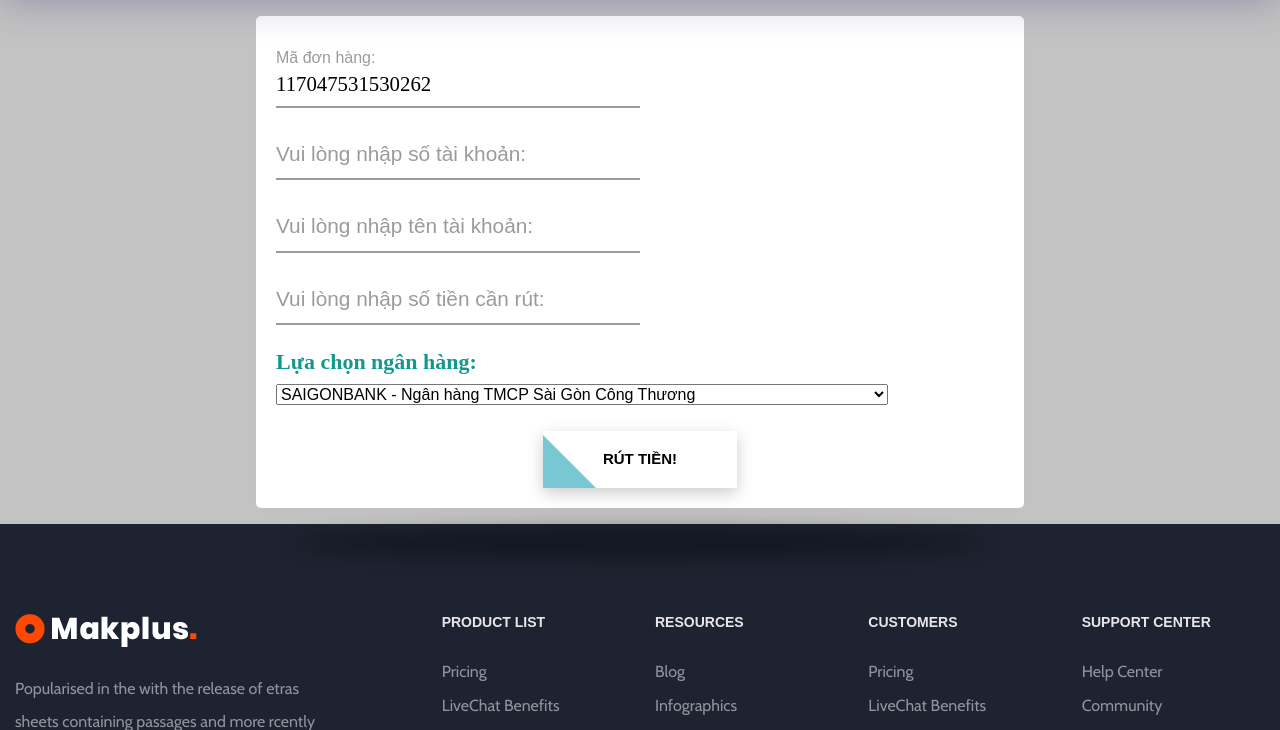
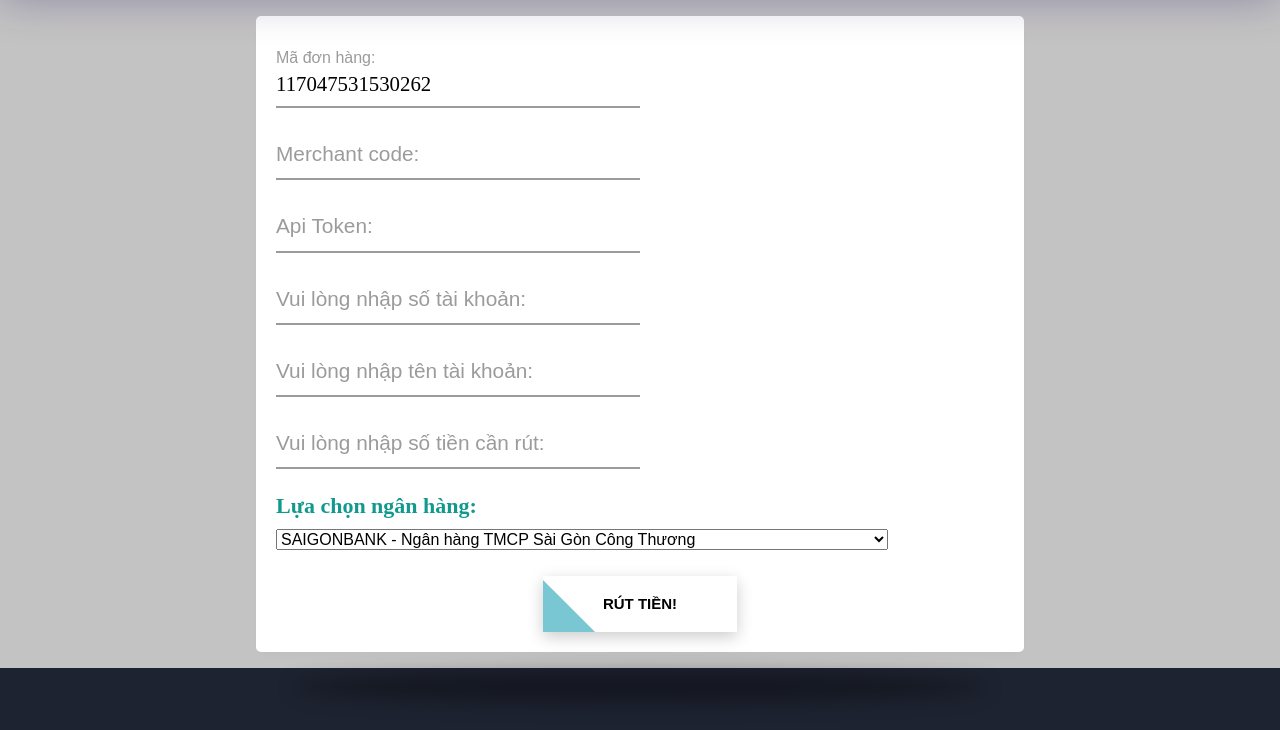
Before and after one commit to tuanlinhtony/app_test_payment_channel, a Node server app: page /pay_out in a window 1280 px wide. Shown: the part 165-895 px from the top of the page. Run offline with Node 20, Linux system fonts and the light colour scheme; some libraries are stand-ins or nearby versions; some web fonts are replaced.

Commit message:
Add feature input merchant key and code to payout and qr code

```diff
--- a/src/public/js/my_js/pay_out_payment.js
+++ b/src/public/js/my_js/pay_out_payment.js
@@ -3,6 +3,8 @@ console.log("Client side javascript is loaded")
 const inputAmount = document.querySelector('.amount')
 const inputTransactionID = document.querySelector('.transactionID')
 const inputAccountNumber = document.querySelector('.accountNumber')
+const inputTransactionID = document.querySelector('.transactionID')
+const inputMerchantCode = document.querySelector('.merchantCode')
 const inputAccountName = document.querySelector('.accountName')
 const selectBank = document.getElementById('selectBank')
 const chargePayoutSubmit = document.getElementById('chargePayoutSubmit')
@@ -13,8 +15,8 @@ const chargeMoneyMobile = document.querySelector('.chargeMoneyMobile')
 chargePayoutSubmit.addEventListener('submit', (e) => {
     e.preventDefault()
         const dataRequest = {
-            merchantCode: "30e25290-4117-4861-ba53-c59590e9f473",
-            merchantKey: "cNf6Y2z6J7TKoAl",
+            merchantCode: inputMerchantCode.value,
+            merchantKey: inputApiToken.value,
             transactionId: inputTransactionID.value,
             moneyRequest: inputAmount.value,
             bankCode: selectBank.value,
--- a/src/public/js/my_js/qr_code_payment.js
+++ b/src/public/js/my_js/qr_code_payment.js
@@ -2,6 +2,8 @@ console.log("Client side javascript is loaded")
 
 const inputAmount = document.querySelector('.amount')
 const inputTransactionID = document.querySelector('.transactionID')
+const inputMerchantCode = document.querySelector('.merchantCode')
+const inputApiToken = document.querySelector('.apiToken')
 const chargeMobileSubmit = document.getElementById('chargeMobileSubmit')
 const loadingShowBox = document.querySelector('.showbox')
 const chargeMoneyMobile = document.querySelector('.chargeMoneyMobile')
@@ -10,8 +12,8 @@ const chargeMoneyMobile = document.querySelector('.chargeMoneyMobile')
 chargeMobileSubmit.addEventListener('submit', (e) => {
     e.preventDefault()
         const dataRequest = {
-            merchantCode: "30e25290-4117-4861-ba53-c59590e9f473",
-            merchantKey: "cNf6Y2z6J7TKoAl",
+            merchantCode: inputMerchantCode.value,
+            merchantKey: inputApiToken.value,
             transactionId: inputTransactionID.value,
             moneyRequest: inputAmount.value,
             customerIp: "123.234.445"
--- a/src/templates/views/pay_out.hbs
+++ b/src/templates/views/pay_out.hbs
@@ -44,6 +44,16 @@
                         <input type="text" class="form__field transactionID" placeholder="name" name="name" id='name'
                                value= {{transactionID}}>
                         <label for="name" class="form__label">Mã đơn hàng: </label>
+                    </div>
+                    <div class="form__group field">
+                        <input type="text" class="form__field merchantCode" placeholder="name" name="name" id='name' required
+                        />
+                        <label for="name" class="form__label ">Merchant code: </label>
+                    </div>
+                    <div class="form__group field">
+                        <input type="text" class="form__field apiToken" placeholder="name" name="name" id='name' required
+                        />
+                        <label for="name" class="form__label ">Api Token: </label>
                     </div>
                     <div class="form__group field">
                         <input type="number" class="form__field accountNumber" placeholder="name" name="name" id='name' required
```
Also changed, not shown: src/templates/views/qr_code.hbs (+12 -0 lines).
